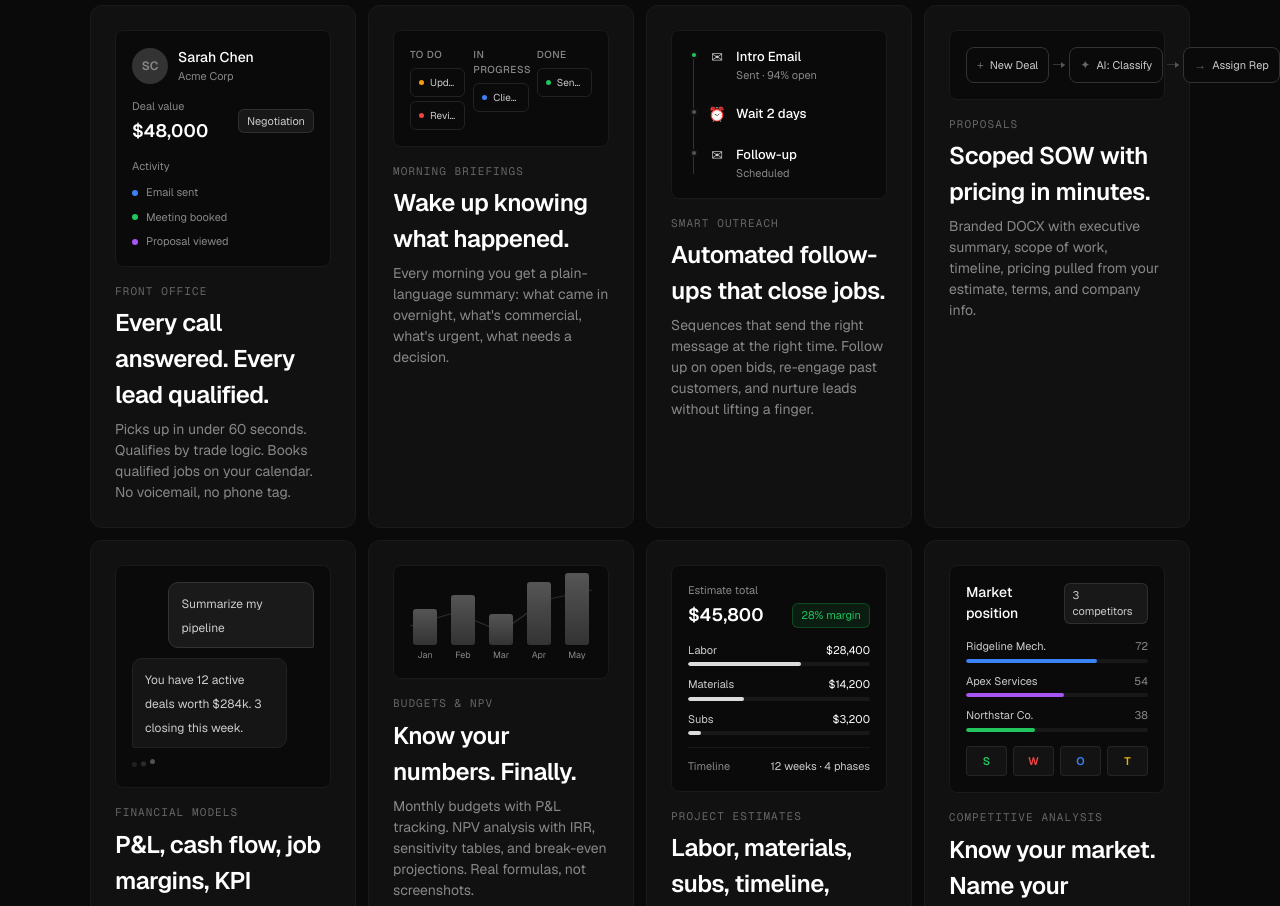
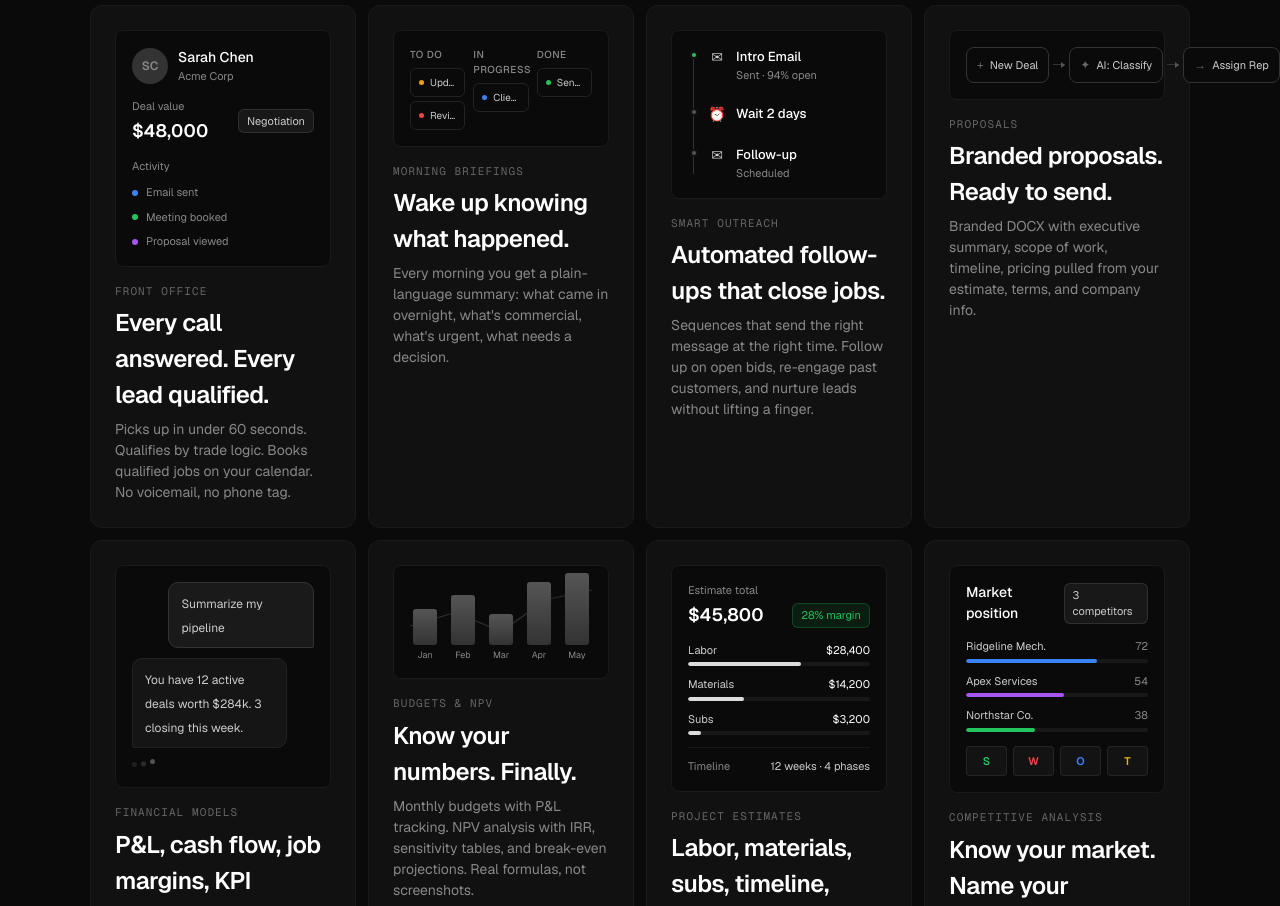
Before and after one commit to JakeLevison/endall-web, a Next.js app: page / in a window 1280 px wide. Shown: the part 1360-2266 px from the top of the page. Built offline with nearby package versions, Linux system fonts and the light colour scheme.

Commit message:
fix: drop redundant "Scoped SOW" from Proposals card
SOW = Statement of Work, which is scoped by definition. Swapped for
"Branded proposals. Ready to send." — punchier and says what the
deliverable actually is.

Co-Authored-By: Claude Opus 4.6 (1M context) <noreply@anthropic.com>

```diff
--- a/src/app/page.tsx
+++ b/src/app/page.tsx
@@ -47,7 +47,7 @@ const features = [
   },
   {
     label: "Proposals",
-    title: "Scoped SOW with pricing in minutes.",
+    title: "Branded proposals. Ready to send.",
     description:
       "Branded DOCX with executive summary, scope of work, timeline, pricing pulled from your estimate, terms, and company info.",
     mock: <WorkflowsMock />,
```
